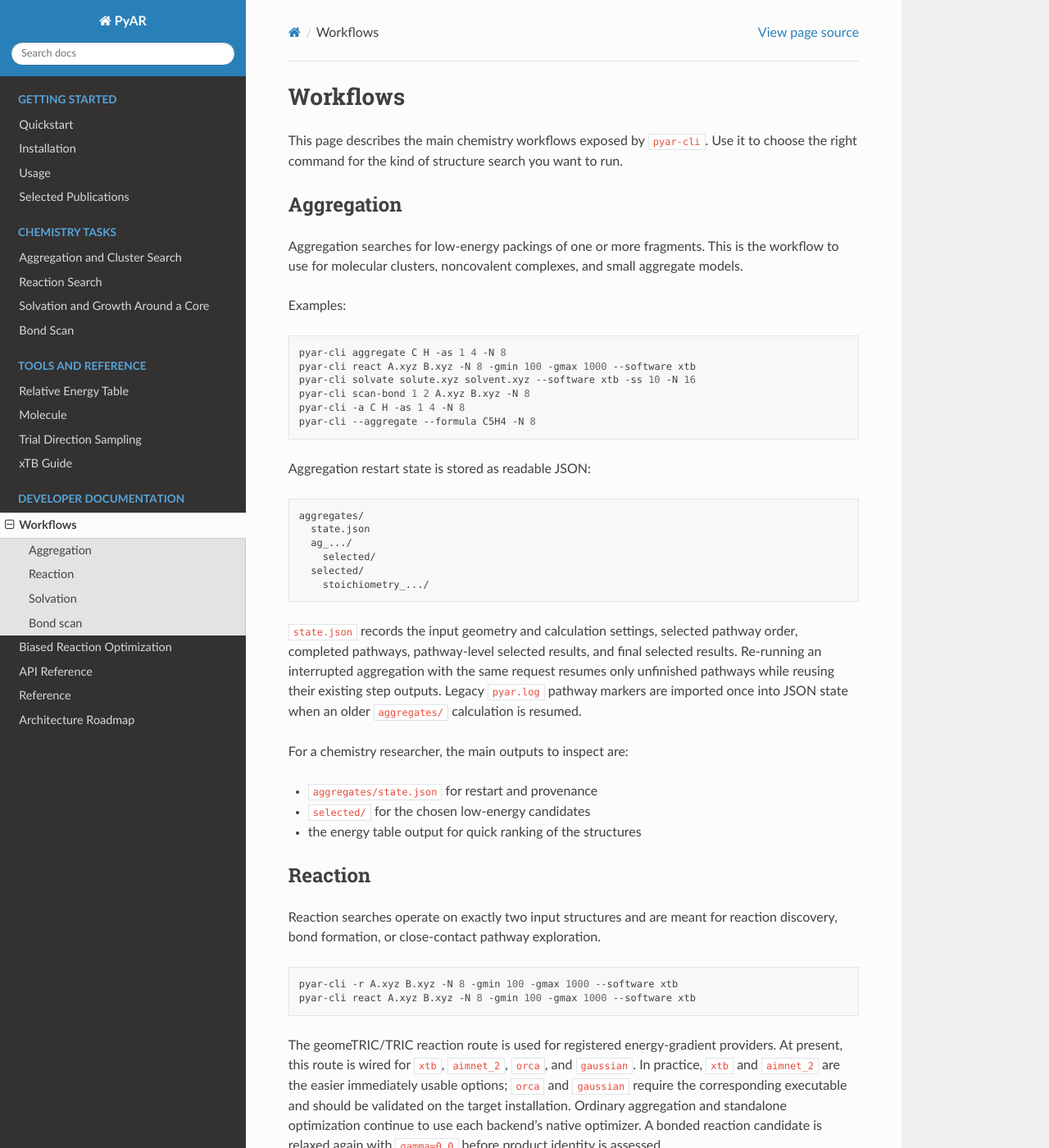
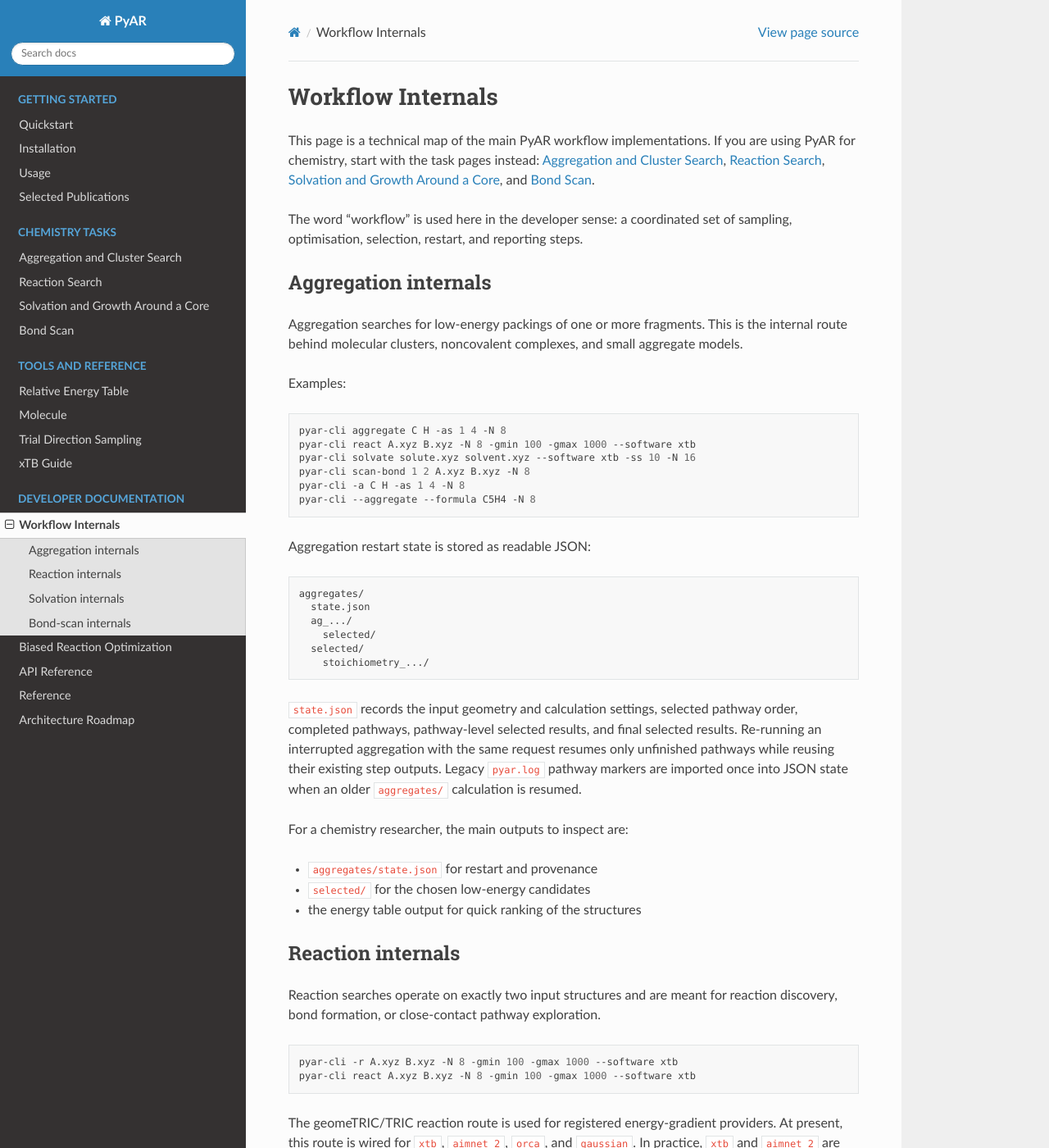
Before and after one commit to anooplab/pyar, a Sphinx documentation site: the page built from docs/workflows.rst, in a window 1280 px wide and 1400 px high. Shown: the whole window at 82% size. Built offline with Sphinx 7.4.7 and the Read the Docs theme 3.1.0, drawn with Linux system fonts in a browser that asks for light colours; some of the changed text lies outside the part shown.

Commit message:
Reframe workflows page as developer internals

```diff
--- a/docs/workflows.rst
+++ b/docs/workflows.rst
@@ -1,16 +1,19 @@
-Workflows
-=========
+Workflow Internals
+==================
 
-This page describes the main chemistry workflows exposed by ``pyar-cli``.
-Use it to choose the right command for the kind of structure search you want
-to run.
+This page is a technical map of the main PyAR workflow implementations. If you
+are using PyAR for chemistry, start with the task pages instead:
+:doc:`aggregation`, :doc:`reaction`, :doc:`solvation`, and :doc:`bond_scan`.
 
-Aggregation
------------
+The word "workflow" is used here in the developer sense: a coordinated set of
+sampling, optimisation, selection, restart, and reporting steps.
 
-Aggregation searches for low-energy packings of one or more fragments. This
-is the workflow to use for molecular clusters, noncovalent complexes, and
-small aggregate models.
+Aggregation internals
+---------------------
+
+Aggregation searches for low-energy packings of one or more fragments. This is
+the internal route behind molecular clusters, noncovalent complexes, and small
+aggregate models.
 
 Examples:
 
@@ -47,8 +50,8 @@
 * ``selected/`` for the chosen low-energy candidates
 * the energy table output for quick ranking of the structures
 
-Reaction
---------
+Reaction internals
+------------------
 
 Reaction searches operate on exactly two input structures and are meant for
 reaction discovery, bond formation, or close-contact pathway exploration.
@@ -128,10 +131,10 @@
 distinct fractional gamma values exits with a clear error instead of resuming
 an uncertain calculation.
 
-Solvation
----------
+Solvation internals
+-------------------
 
-``solvate`` is the command name, but the workflow is broader than solvent
+``solvate`` is the command name, but the internal route is broader than solvent
 placement. It explores how a central core grows when units are added around
 it. Microsolvation is a common use case, and so is adding ligands to a
 transition metal center to build an organometallic complex.
@@ -163,8 +166,8 @@
 * ``solvation/state/geometries/`` for saved seed structures
 * the selected seed geometries from the final cycle
 
-Bond scan
----------
+Bond-scan internals
+-------------------
 
 Bond scanning evaluates a distance scan between two fragments. It is a simple
 way to probe whether a bond-forming or bond-breaking coordinate behaves as
```
